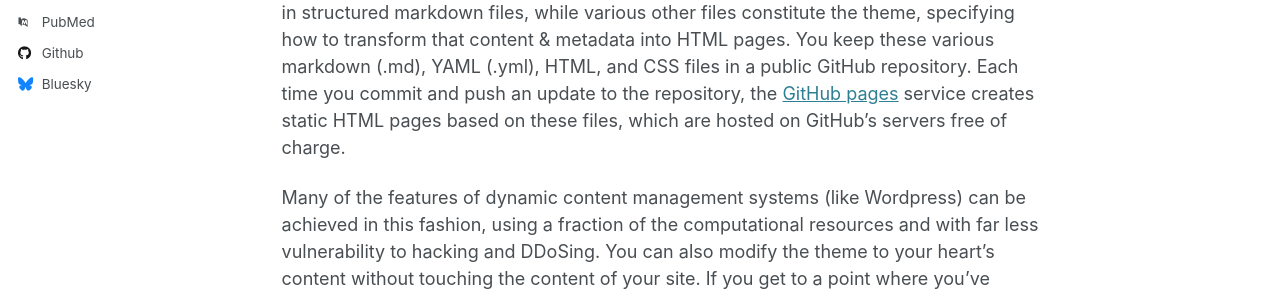
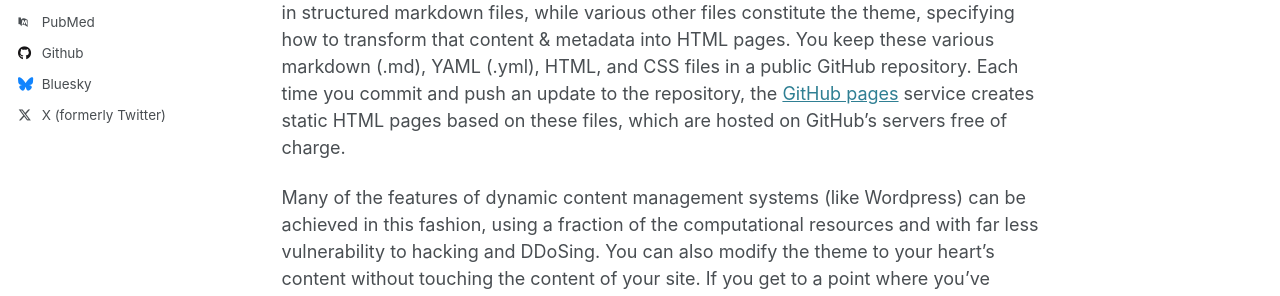
Before and after one commit to ffmed/ffmed.github.io, a Jekyll site: the page built from _pages/about.md, in a window 1280 px wide. Shown: the part 546-842 px from the top of the page. Built offline with Jekyll 4.4.1, drawn with Linux system fonts in a browser that asks for light colours; some web fonts are replaced; part of the change alters nothing that is shown.

Commit message:
Update _config.yml

```diff
--- a/_config.yml
+++ b/_config.yml
@@ -66,7 +66,7 @@ author:
   steam            : # Username
   telegram         : # URL
   tumblr           : # Username
-  twitter          : # Username for X / Twitter
+  twitter          : "@ffmed"# Username for X / Twitter
   vine             : # Username
   weibo            : # Username
   wikipedia        : # Username
```
